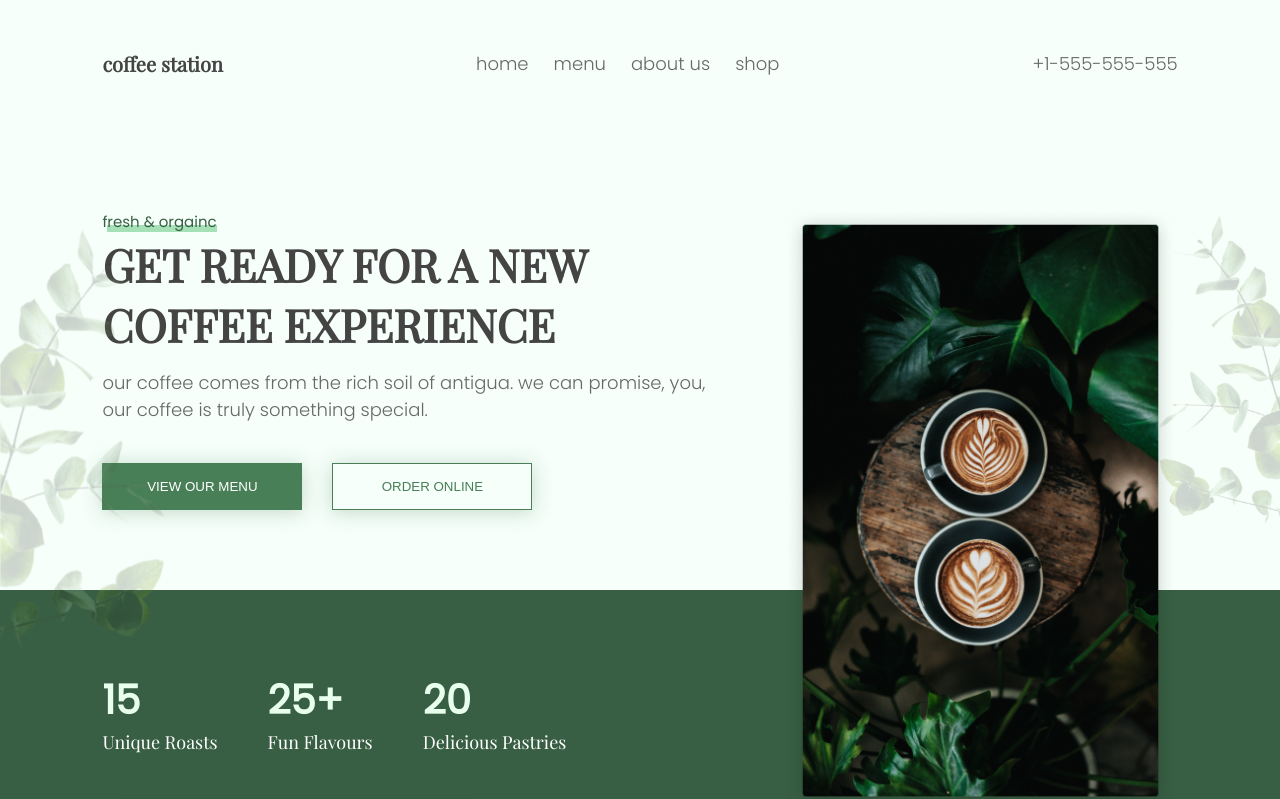
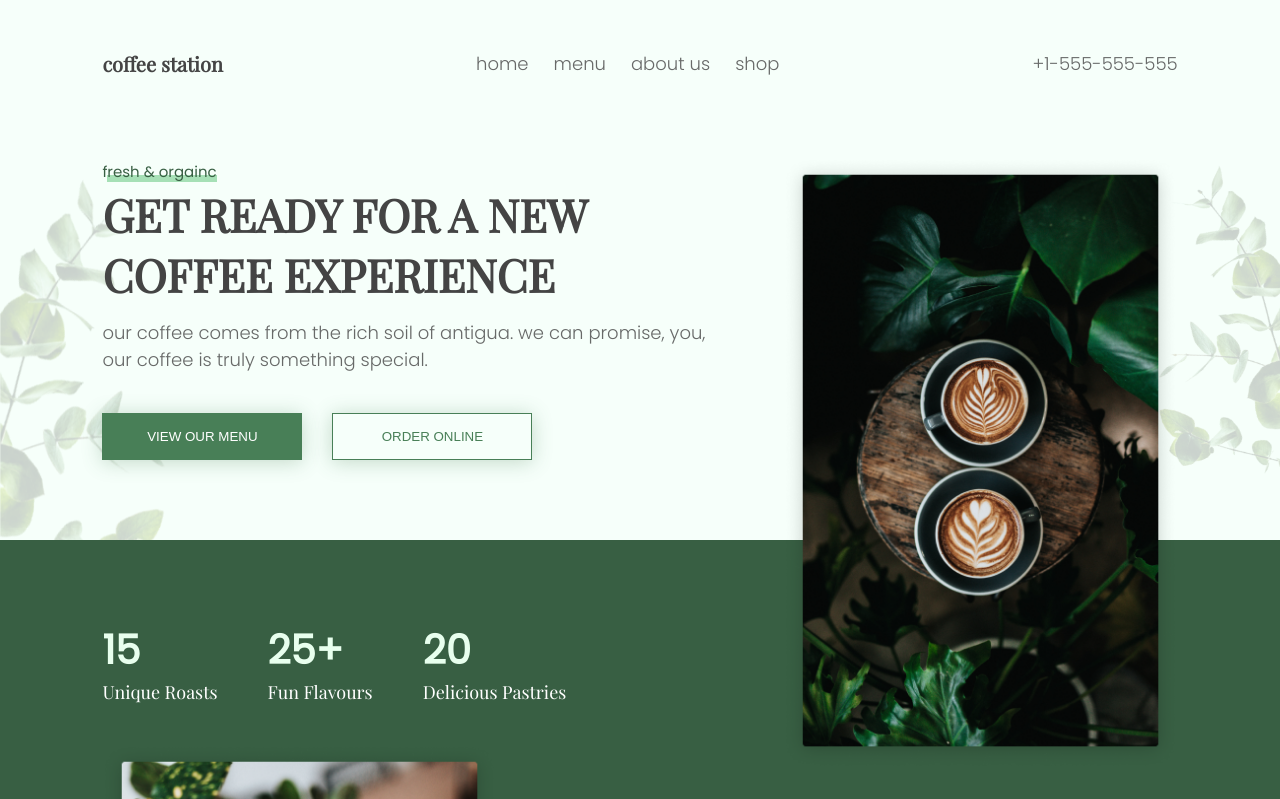
Before and after one commit to Av1-Lv5/coffee-station, a plain HTML site: page index.html in a window 1280 px wide. Shown: the top 799 px of the page. Drawn offline with nearby package versions, Linux system fonts and the light colour scheme.

Commit message:
unnoticable UI changes

```diff
--- a/styles.css
+++ b/styles.css
@@ -124,6 +124,7 @@ ul {
     border: 0;
     min-width: 20rem;
     padding: 16px 28px;
+    cursor: pointer;
 }
 .btn__dark-fill {
     box-shadow: 0px 2px 20px rgba(72, 127, 87, 0.3);
@@ -200,7 +201,7 @@ ul {
 }
 /*  -----------  header  ---------------  */
 header {
-    padding: 5rem 8vw;
+    padding: 5rem 8vw 0;
 }
 nav ul {
     display: flex;
@@ -278,7 +279,7 @@ footer {
     background-color: var(--light-headings);
     display: flex;
     justify-content: space-evenly;
-    gap: 5rem;
+    gap: 3rem;
     flex-wrap: wrap;
 }
 .footnotes {
@@ -295,27 +296,32 @@ footer {
 #aboutUs {
     position: relative;
 }
+
+.hero--decor-left,
+.hero--decor-right,
+.aboutUs--decor-left,
+.aboutUs--decor-right {
+    z-index: -1;
+    position: absolute;
+}
+
 .hero--decor-left {
-    position: absolute;
     left: 0;
     top: 0;
     height: 610px;
     transform: rotateY(180deg);
 }
 .hero--decor-right {
-    position: absolute;
     right: 0;
     bottom: 0;
     height: 450px;
 }
 .aboutUs--decor-right {
-    position: absolute;
     right: 0;
     bottom: 0;
     height: 600px;
 }
 .aboutUs--decor-left {
-    position: absolute;
     left: 0;
     top: 0;
     height: 600px;
```
